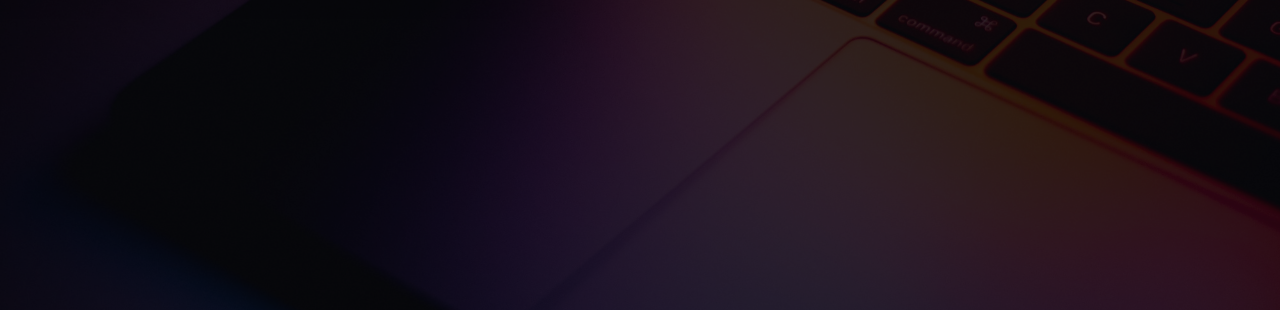
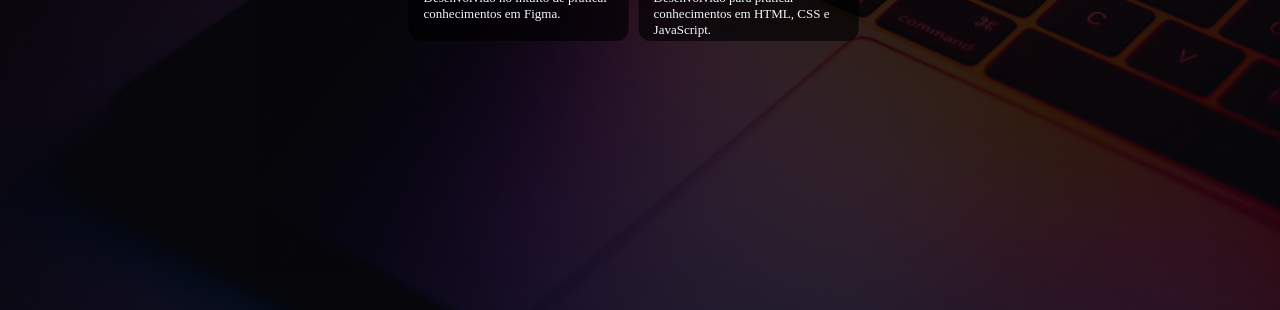
Before and after one commit to aminacouto/portfolio-amina, a plain HTML site: page projetos.html in a window 1280 px wide. Shown: the part 490-800 px from the top of the page. Drawn offline with nearby package versions, Linux system fonts and the light colour scheme; a web font is replaced by a local one.

Commit message:
ajustando projetos com flexbox

```diff
--- a/estilos/estilo.css
+++ b/estilos/estilo.css
@@ -16,13 +16,12 @@
     color: #f0f8ff;
     margin: 0px;
     padding: 0px;
-
 }
 header {
     background-color: rgba(6, 6, 10, 0.829);
     text-align: right;
 }
-body{
+body, html{
     display: block;
     position: relative;
     height: 100vh;
@@ -99,7 +98,7 @@ menu ul > li > a > img:hover {
 main {
     height: 100vh;
     background-color: rgba(6, 6, 10, 0.829); /*fundo main borra img*/
-    background-attachment: fixed;
+    /*background-attachment: fixed;*/
 }
 main section#cont {
     display: block;
@@ -144,13 +143,15 @@ main .p {
 
 section#box {
     display: flex;
-    position: absolute;
+    flex-direction: column;
+    align-items: center;
+    justify-content: center;
     width: 90vw;
-    transform: translate(5%, 20%);
+    transform: translate(5%, 5%);
 
 }
 
-/*projeto Vans*/
+/*projetos*/
 section div#projeto {
     background-color:
     var(--corpreto);
@@ -159,6 +160,7 @@ section div#projeto {
     border-radius: 12px;
     width: 200px;
     height: 250px;
+
 }
 section div#projeto img{
     width: 200px;
--- a/estilos/estiloProjetoPc.css
+++ b/estilos/estiloProjetoPc.css
@@ -24,10 +24,12 @@
     }
 
     section#box {
-        transform: translate(10%, 30%);
-        width: 200px;
+        flex-direction: row;
+        align-items: center;
+        justify-content: center;
+        height: 90vh;
+    }
 
-    }
     section div#projeto img{
         width: 200px;
     }
@@ -55,11 +57,11 @@
     }
 
     section#box {
-        transform: translate(10%, 30%);
-        width: 200px;
-
-
-    }
+        flex-direction: row;
+        align-items: center;
+        justify-content: center;
+        height: 90vh;
+        }
     section div#projeto img{
         width: 200px;
     }
```
